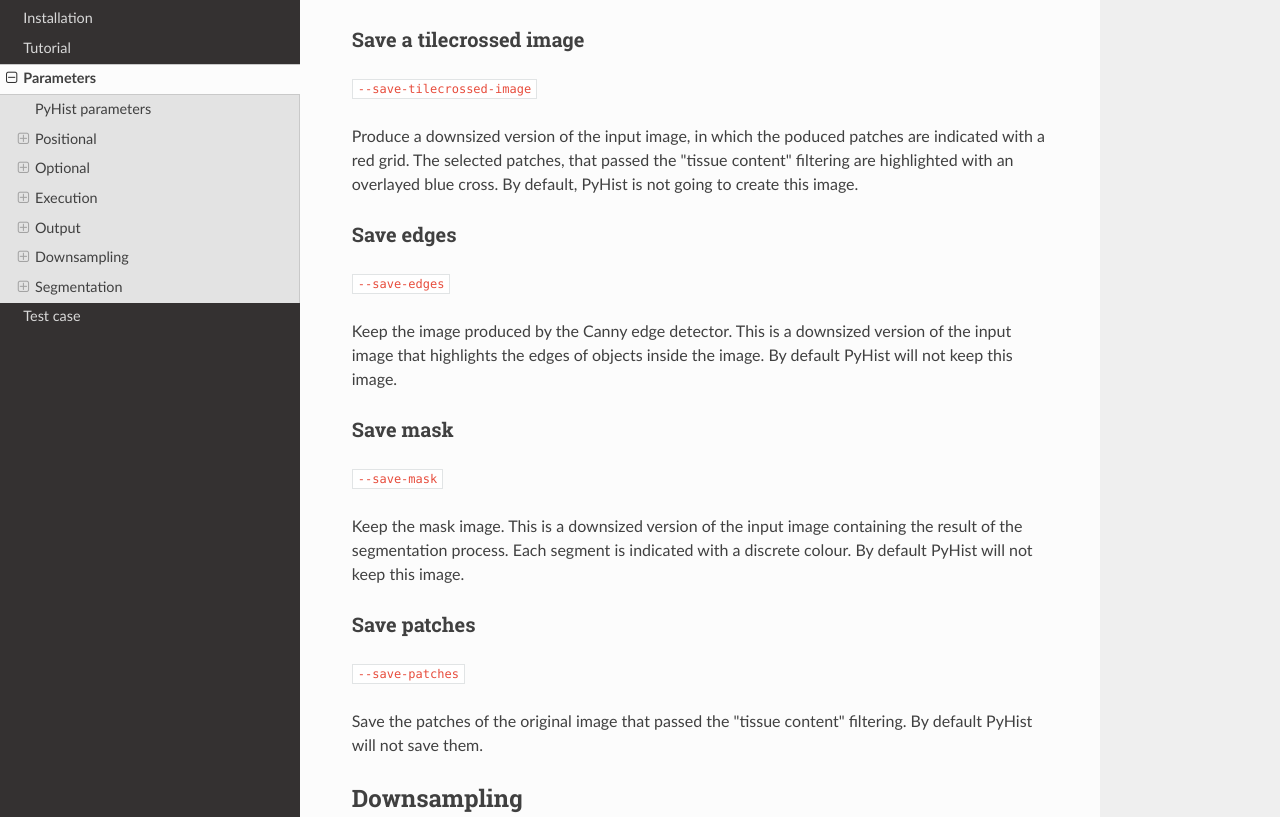
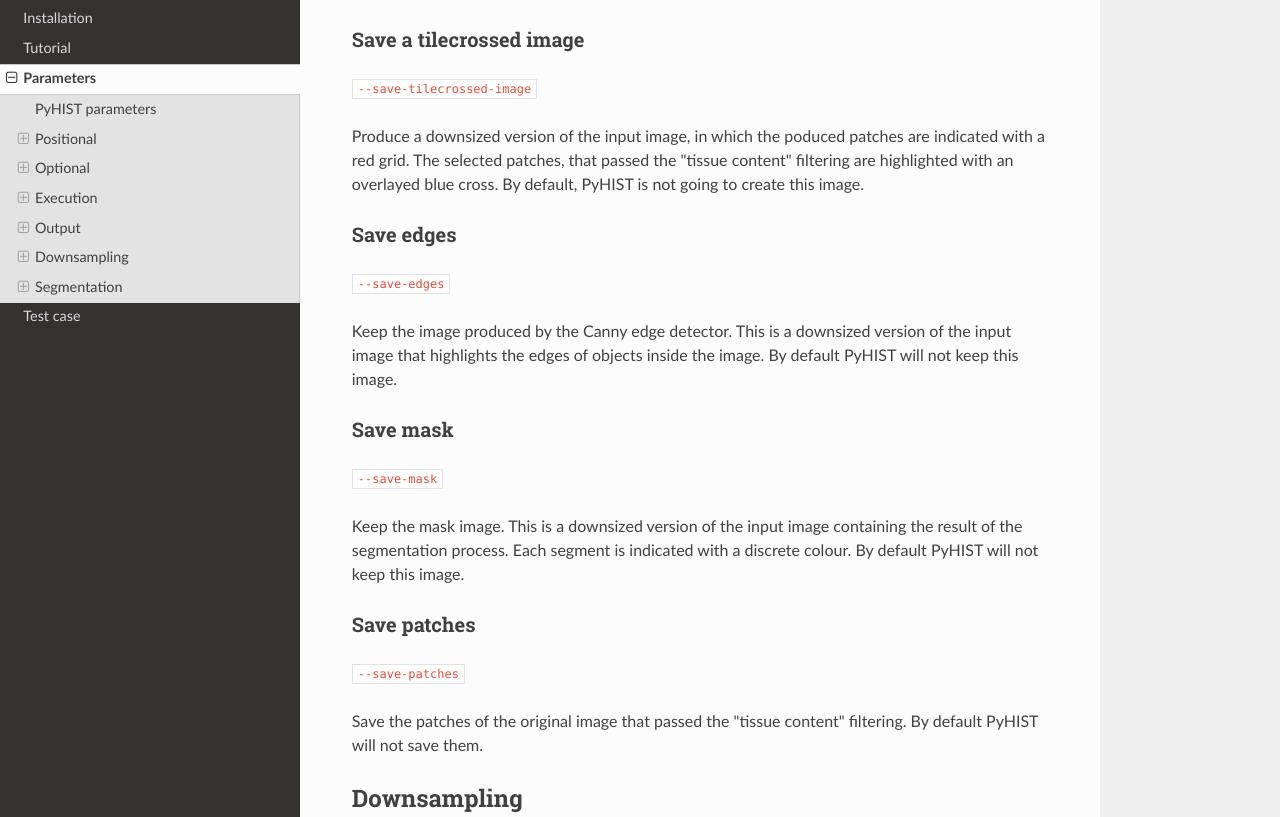
Before and after one commit to manuel-munoz-aguirre/PyHIST, an MkDocs documentation site: the page built from docs/parameters.md, in a window 1280 px wide and 1400 px high, scrolled down 2077 px. Shown: the part 131-948 px from the top of the window. Built offline with MkDocs 1.6.1, drawn with Linux system fonts in a browser that asks for light colours; nearby versions of some CDN libraries; some of the changed text lies outside the part shown.

Commit message:
Parameters doc update

```diff
--- a/docs/parameters.md
+++ b/docs/parameters.md
@@ -1,8 +1,8 @@
 # Parameter documentation
 
-PyHist usage: `pyhist.py [parameters] input_image`
+PyHIST usage: `pyhist.py [parameters] input_image`
 
-### _PyHist parameters_
+### _PyHIST parameters_
 * [Input image](#input)
 * [Help](#help)
 * [Test mode](#test)
@@ -59,7 +59,7 @@
 ### Verbose<a name="verbose"></a>
 `--verbose`
 
-Print status messages at each step of the pipeline. By default, PyHist
+Print status messages at each step of the pipeline. By default, PyHIST
 will not do this.
 
 ## Output
@@ -88,14 +88,14 @@
 
 Produce a downsized version of the input image, in which the poduced patches are indicated with
 a red grid. The selected patches, that passed the "tissue content" filtering are highlighted
-with an overlayed blue cross. By default, PyHist is not going to
+with an overlayed blue cross. By default, PyHIST is not going to
 create this image.
 
 ### Save edges<a name="save_e"></a>
 `--save-edges`
 
 Keep the image produced by the Canny edge detector. This is a downsized version of the input
-image that highlights the edges of objects inside the image. By default PyHist will not keep
+image that highlights the edges of objects inside the image. By default PyHIST will not keep
 this image.
 
 
@@ -103,14 +103,14 @@
 `--save-mask`
 
 Keep the mask image. This is a downsized version of the input image containing the result of the
-segmentation process. Each segment is indicated with a discrete colour. By default PyHist will
+segmentation process. Each segment is indicated with a discrete colour. By default PyHIST will
 not keep this image.
 
 ### Save patches<a name="save_p"></a>
 `--save-patches`
 
 Save the patches of the original image that passed the "tissue content" filtering. By default
-PyHist will not save them.
+PyHIST will not save them.
 
 ## Downsampling
 
```
Also changed, not shown: other parts of docs/parameters.md (+1 -1 lines).
